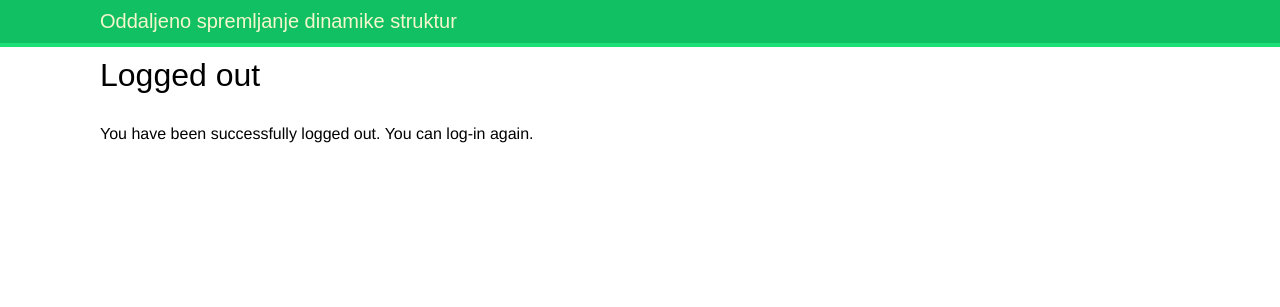
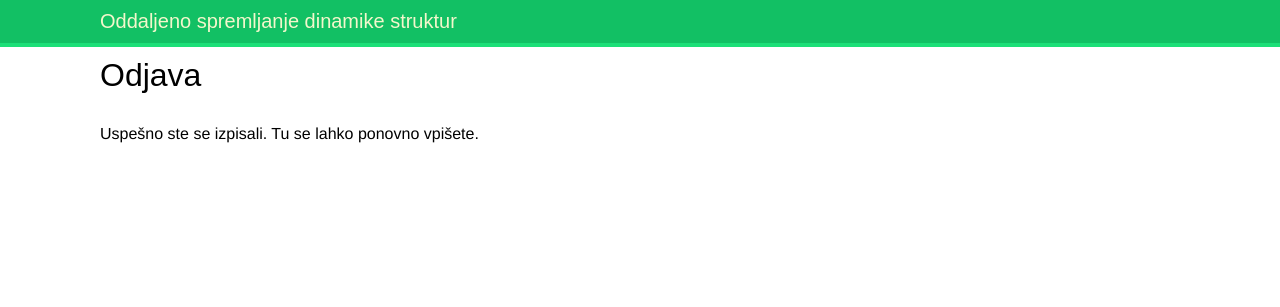
Before and after one commit to gregorobreza/oddaljeno-spremljanje-dinamike, a Django app: page /account/logout/ in a window 1280 px wide. Shown: the top 307 px of the page. Run offline with Django 3.2, Linux system fonts and the light colour scheme; some libraries are stand-ins or nearby versions; some web fonts are replaced.

Commit message:
popravki

```diff
--- a/mqtt_proxy/account/templates/registration/logged_out.html
+++ b/mqtt_proxy/account/templates/registration/logged_out.html
@@ -1,9 +1,9 @@
 {% extends "base.html" %}
 {% block title %}Logged out{% endblock %}
 {% block content %}
-<h1>Logged out</h1>
+<h1>Odjava</h1>
 <p>
-You have been successfully logged out.
-You can <a href="{% url "login" %}">log-in again</a>.
+Uspešno ste se izpisali.
+Tu se lahko <a href="{% url "login" %}">ponovno vpišete</a>.
 </p>
 {% endblock %}
--- a/mqtt_proxy/mqtt_stream/static/js/stream_app.js
+++ b/mqtt_proxy/mqtt_stream/static/js/stream_app.js
@@ -54,8 +54,8 @@ const data1 = {
     //labels: labels,
     datasets: [{
         label: 'Vhod',
-        backgroundColor: 'rgb(255, 99, 132)',
-        borderColor: 'rgb(255, 99, 132)',
+        backgroundColor: 'rgb(48, 59, 156)',
+        borderColor: 'rgb(48, 59, 156)',
         data: pointData1,
         radius: 0,
     }]
--- a/mqtt_proxy/mqtt_stream/templates/mqtt_stream/room.html
+++ b/mqtt_proxy/mqtt_stream/templates/mqtt_stream/room.html
@@ -19,7 +19,7 @@
        <form>
         <div class="input-group">
           <label for="name">Ime meritve:</label>
-          <input id="name" name="name" type="text"/>
+          <input id="name" name="name" type="text" required/>
         </div>
         <label for="save">Shrani meritev:</label>
         <div class="input-group radio">
```
Also changed, not shown: mqtt_proxy/db.sqlite3.
